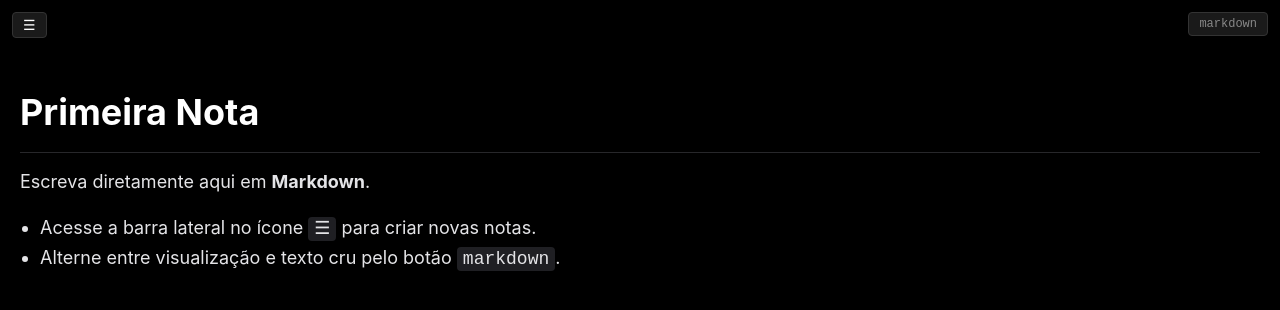
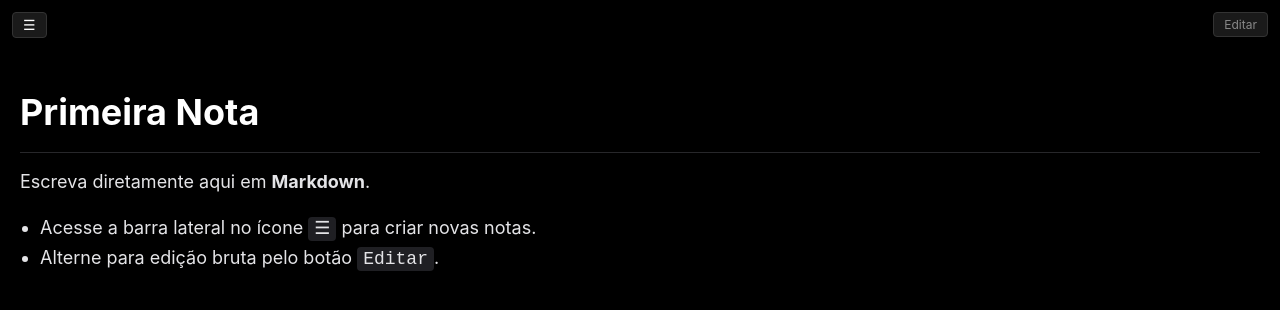
Before and after one commit to 91wallace/mkd-note, a plain HTML site: page index.html in a window 1280 px wide. Drawn offline with nearby package versions, Linux system fonts and the light colour scheme.

Commit message:
Update button text and toggle functionality

```diff
--- a/index.html
+++ b/index.html
@@ -62,7 +62,7 @@
       cursor: pointer;
       user-select: none;
       transition: all 0.2s ease;
-      font-family: monospace;
+      font-family: inherit;
     }
 
     #toggle-btn.active {
@@ -249,7 +249,7 @@
 
   <!-- Botões Principais -->
   <button id="menu-btn">☰</button>
-  <button id="toggle-btn">markdown</button>
+  <button id="toggle-btn">Editar</button>
 
   <!-- Overlay para fechar sidebar clicando fora -->
   <div id="overlay"></div>
@@ -289,7 +289,7 @@
     if (notes.length === 0) {
       const initialNote = {
         id: Date.now().toString(),
-        content: "# Primeira Nota\n\nEscreva diretamente aqui em **Markdown**.\n\n- Acesse a barra lateral no ícone `☰` para criar novas notas.\n- Alterne entre visualização e texto cru pelo botão `markdown`."
+        content: "# Primeira Nota\n\nEscreva diretamente aqui em **Markdown**.\n\n- Acesse a barra lateral no ícone `☰` para criar novas notas.\n- Alterne para edição bruta pelo botão `Editar`."
       };
       notes.push(initialNote);
       currentNoteId = initialNote.id;
@@ -398,10 +398,8 @@
       loadCurrentNote();
     }
 
-    // Função de limpeza estrita de texto para eliminar bugs de tags residuais no DOM
     function getCleanTextFromContentEditable(element) {
       let text = element.innerText || '';
-      // Normaliza quebras de linha e remove caracteres invisíveis de controle (\u00A0)
       text = text.replace(/\u00A0/g, ' ').replace(/\r\n/g, '\n');
       return text;
     }
@@ -431,7 +429,7 @@
       }
     });
 
-    // Alternância de Modo (Raw / Renderizado) com Limpeza e Re-renderização
+    // Alternância de Modo (Editar / Salvar)
     toggleBtn.addEventListener('click', () => {
       isRawMode = !isRawMode;
       const note = notes.find(n => n.id === currentNoteId);
@@ -440,10 +438,12 @@
         if (note) rawEditor.value = note.content;
         rawEditor.classList.add('active');
         toggleBtn.classList.add('active');
+        toggleBtn.textContent = 'Salvar';
       } else {
         if (note) renderedEditor.innerHTML = marked.parse(note.content);
         rawEditor.classList.remove('active');
         toggleBtn.classList.remove('active');
+        toggleBtn.textContent = 'Editar';
       }
     });
 
```
